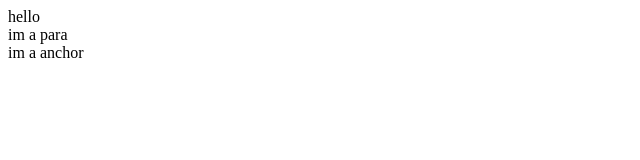
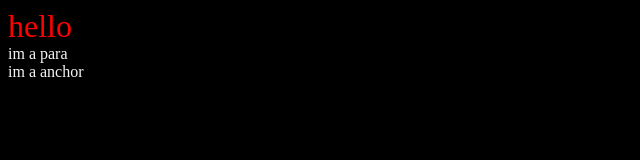
Before and after one commit to Mrunal-09/FULL-STACK-WD, a plain HTML site: page CSS1.html in a window 1280 px wide. Shown: the whole page, without its empty margins (0-640 px from the left). Drawn offline with Linux system fonts and the light colour scheme.

Commit message:
Dom methods

```diff
--- a/CSS1.html
+++ b/CSS1.html
@@ -7,13 +7,19 @@
   <title>JS1</title>
   <script defer src="./app.js"></script>
   <!-- defer makes it run at end -->
+  <style>
+    .dark{
+      background-color: black;
+      color: whitesmoke;
+    }
+  </style>
 </head>
 <body>
   <!-- DOM-document object model is not language specific
   document is made of objects..html doc is made of elents called as objects -->
   <!-- dom is api-aplication programming interface ..bridge between two applications..interface between object ie code and browser-->
   <!-- dom is api that allows u to modify objects -->
-  <div id="heading">
+  <div class="one two three four" id="heading">
     im a heading
   </div>
   <div class="para">
--- a/app.js
+++ b/app.js
@@ -5,7 +5,8 @@ heading.innerHTML="hello"
 var para=document.getElementsByClassName('para')
 var tags=document.getElementsByTagName('a')
 //it wil return all anchor in html
-var query=document.querySelector('')
+var query=document.querySelectorAll('.para')
+var body=document.querySelector('body')
 
 console.log(heading)
 console.log(para.length)
@@ -14,3 +15,9 @@ console.log(para[0])
 // [0] is return first class
 console.log(para[1])
 console.log(tags)
+console.log(query)
+heading.style="color:red;font-size:2rem"
+console.log(heading.classList)
+heading.classList.add("six")
+heading.classList.remove('one')
+body.classList.add("dark")
```
